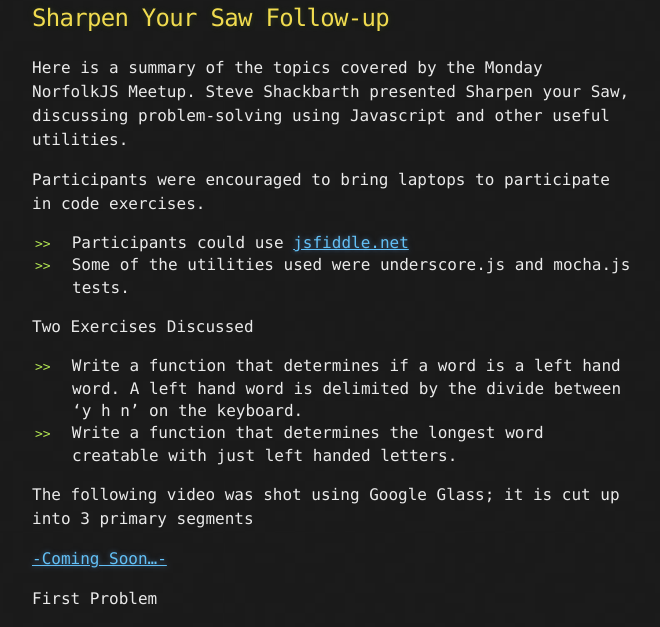
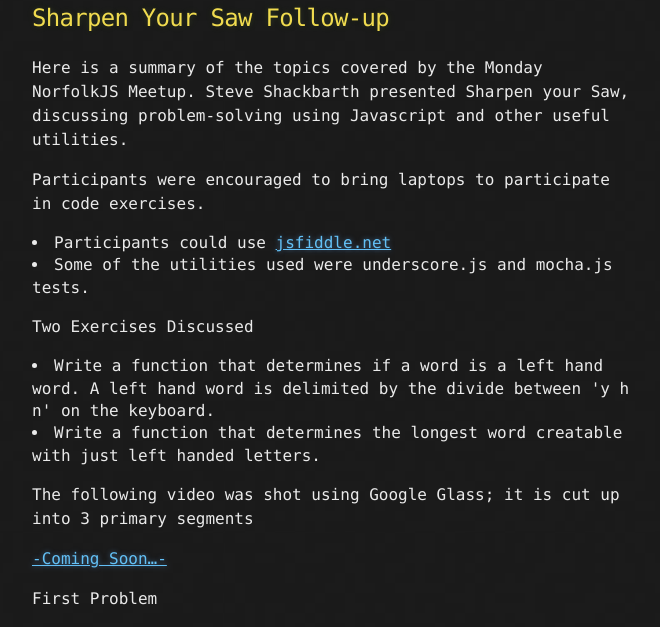
Before and after one commit to norfolkjs/norfolkjs.github.io, a Jekyll site: the page built from _posts/2014-2-18-Sharpen-your-saw-followup.md, in a window 1280 px wide, cut to the strip 0-627 px from the top of the page. Shown: the whole strip, without its empty margins (308-968 px from the left). Built offline with Jekyll 4.4.1, drawn with Linux system fonts in a browser that asks for light colours; Markdown is read by kramdown in place of the engine named in the settings.

Commit message:
added li instead of + because list broken

```diff
--- a/_posts/2014-2-18-Sharpen-your-saw-followup.md
+++ b/_posts/2014-2-18-Sharpen-your-saw-followup.md
@@ -8,12 +8,13 @@ published: true
 Here is a summary of the topics covered by the Monday NorfolkJS Meetup. Steve Shackbarth presented Sharpen your Saw, discussing problem-solving using Javascript and other useful utilities.
 
 Participants were encouraged to bring laptops to participate in code exercises.
-+ Participants could use <a href="http://jsfiddle.net">jsfiddle.net</a>
-+ Some of the utilities used were underscore.js and mocha.js tests.
+
+<li> Participants could use <a href="http://jsfiddle.net">jsfiddle.net</a></li>
+<li>   Some of the utilities used were underscore.js and mocha.js tests.</li>
 
 Two Exercises Discussed
-+ Write a function that determines if a word is a left hand word. A left hand word is delimited by the divide between 'y h n' on the keyboard.
-+ Write a function that determines the longest word creatable with just left handed letters.
+<li>   Write a function that determines if a word is a left hand word. A left hand word is delimited by the divide between 'y h n' on the keyboard.</li>
+<li>   Write a function that determines the longest word creatable with just left handed letters.</li>
 
 <p>The following video was shot using Google Glass; it is cut up into 3 primary segments</p>
 <a href="#">-Coming Soon...-</a>
```
